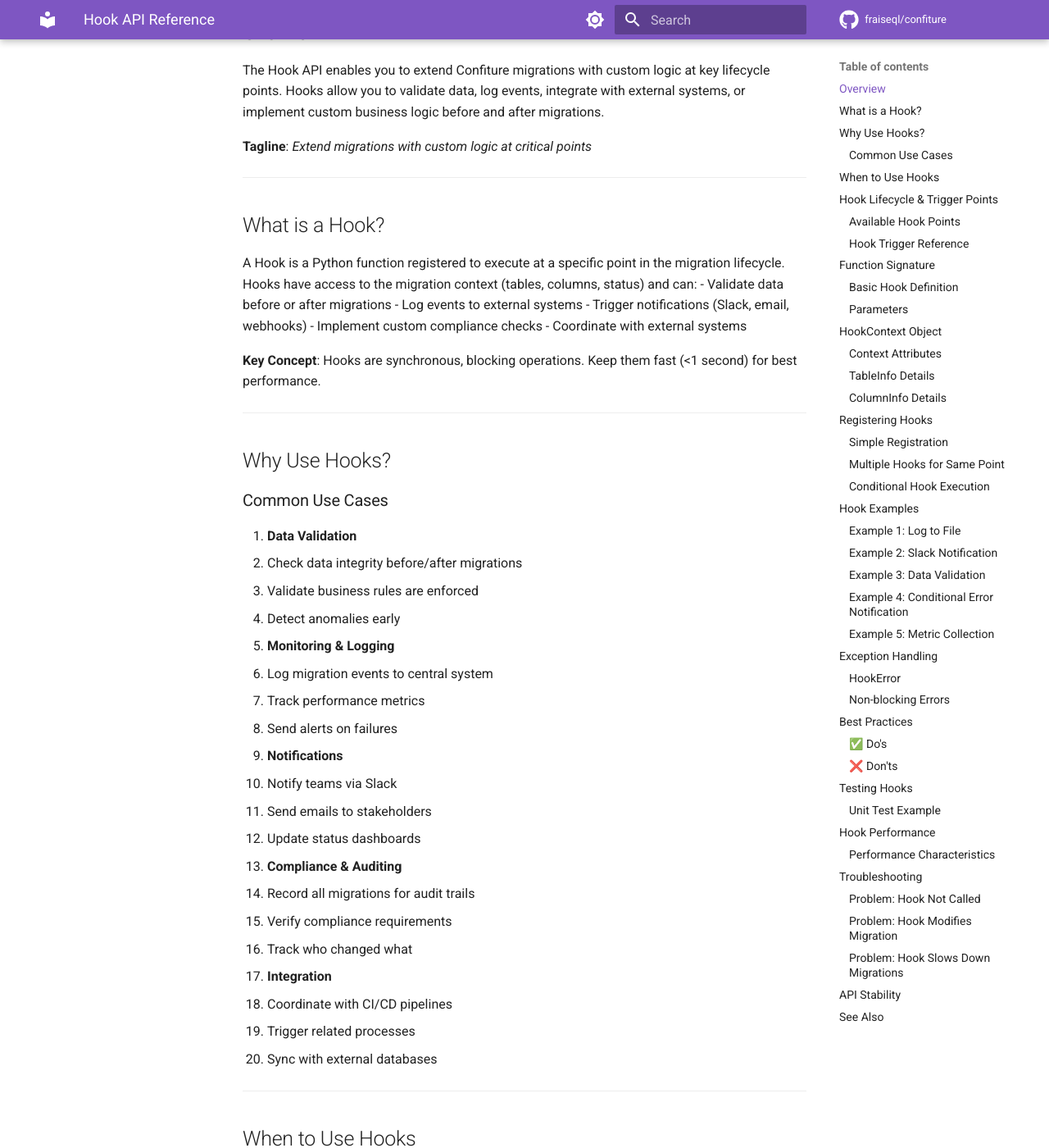
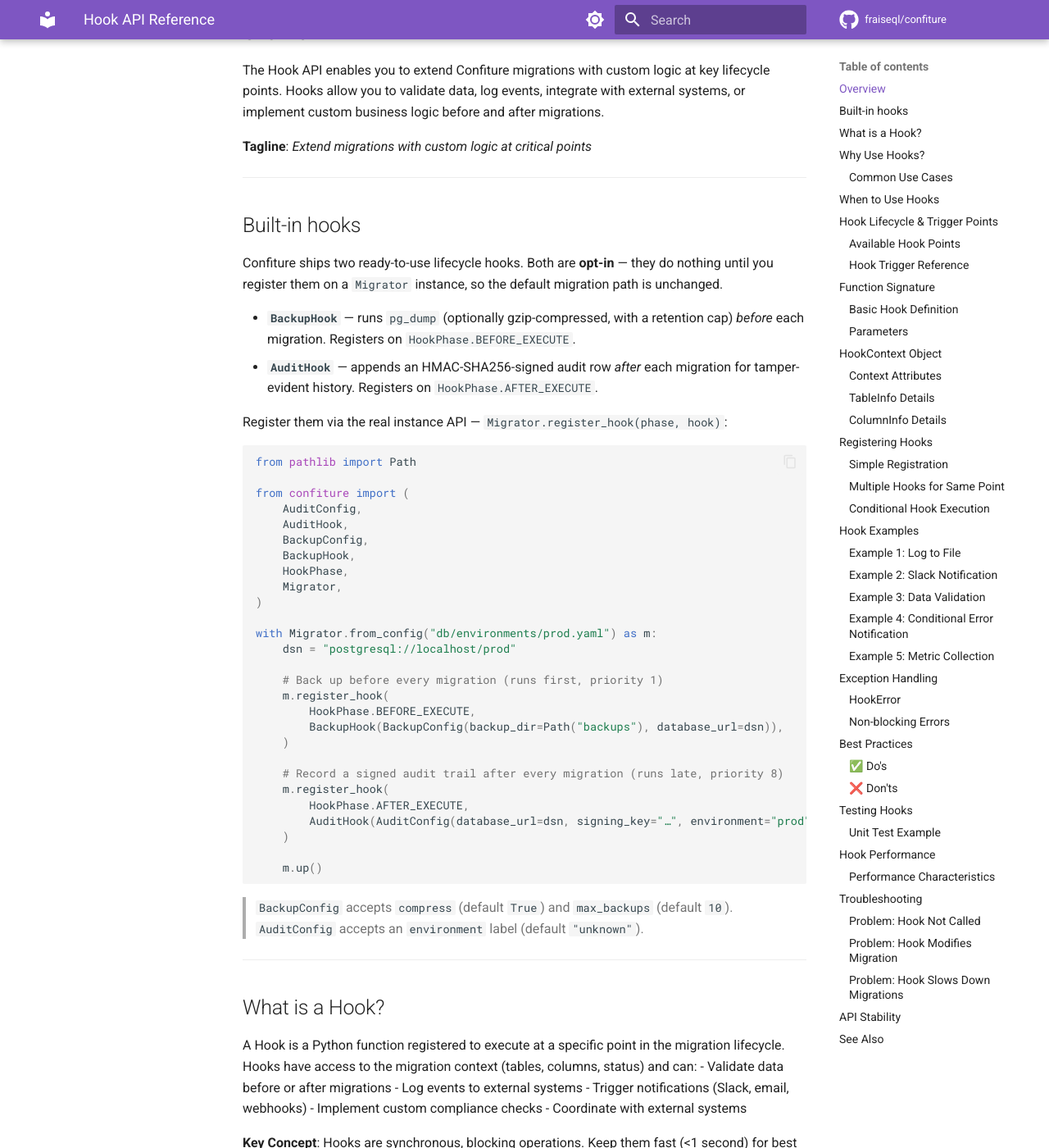
Before and after one commit to fraiseql/confiture, an MkDocs documentation site: the page built from docs/api/hooks.md, in a window 1280 px wide and 1400 px high, scrolled down 339 px. Shown: the whole window at 82% size. Built offline with MkDocs 1.6.1 and Material for MkDocs 9.7.7, drawn with Linux system fonts in a browser that asks for light colours; comment, search, counter and statistics services are not loaded; the version menu is left out.

Commit message:
feat(api)!: expose built-in AuditHook/BackupHook as opt-in library API
The hook registry + Migrator.register_hook seam were wired, but the two
shipped built-in hooks (CHANGELOG'd, referenced in DR/compliance docs)
were importable from nowhere — reachable only by their own tests. Expose
them as public API so users can opt in; nothing runs by default.

## Changes
- __init__.py: add AuditHook/AuditConfig/BackupHook/BackupConfig/HookPhase
  to __all__ + _LAZY_IMPORTS (Phase-04 library-only pattern)
- docs/api/hooks.md: new "Built-in hooks" section using the REAL
  register_hook(HookPhase.X, hook) instance API (the rest of that doc
  still describes a fictional decorator API — flagged, out of scope here)
- test_library_api_exposure.py: assert the 5 hook symbols resolve
- test_doc_builtin_hooks.py: doctest guard over the new section's imports

## Verification
✅ ruff + ty clean; 18 builtin-hook tests + reachability/library guards pass
✅ orphan sweep: core/hooks/builtin/ now reachable (orphans 29→26)

````diff
--- a/docs/api/hooks.md
+++ b/docs/api/hooks.md
@@ -11,6 +11,55 @@
 The Hook API enables you to extend Confiture migrations with custom logic at key lifecycle points. Hooks allow you to validate data, log events, integrate with external systems, or implement custom business logic before and after migrations.
 
 **Tagline**: *Extend migrations with custom logic at critical points*
+
+---
+
+## Built-in hooks
+
+Confiture ships two ready-to-use lifecycle hooks. Both are **opt-in** — they do
+nothing until you register them on a `Migrator` instance, so the default
+migration path is unchanged.
+
+- **`BackupHook`** — runs `pg_dump` (optionally gzip-compressed, with a retention
+  cap) *before* each migration. Registers on `HookPhase.BEFORE_EXECUTE`.
+- **`AuditHook`** — appends an HMAC-SHA256-signed audit row *after* each
+  migration for tamper-evident history. Registers on `HookPhase.AFTER_EXECUTE`.
+
+Register them via the real instance API — `Migrator.register_hook(phase, hook)`:
+
+<!-- doctest:builtin-hooks-imports -->
+```python
+from pathlib import Path
+
+from confiture import (
+    AuditConfig,
+    AuditHook,
+    BackupConfig,
+    BackupHook,
+    HookPhase,
+    Migrator,
+)
+
+with Migrator.from_config("db/environments/prod.yaml") as m:
+    dsn = "postgresql://localhost/prod"
+
+    # Back up before every migration (runs first, priority 1)
+    m.register_hook(
+        HookPhase.BEFORE_EXECUTE,
+        BackupHook(BackupConfig(backup_dir=Path("backups"), database_url=dsn)),
+    )
+
+    # Record a signed audit trail after every migration (runs late, priority 8)
+    m.register_hook(
+        HookPhase.AFTER_EXECUTE,
+        AuditHook(AuditConfig(database_url=dsn, signing_key="…", environment="prod")),
+    )
+
+    m.up()
+```
+
+> `BackupConfig` accepts `compress` (default `True`) and `max_backups` (default
+> `10`). `AuditConfig` accepts an `environment` label (default `"unknown"`).
 
 ---
 
````
Also changed, not shown: CHANGELOG.md (+11 -0 lines), 3 other files.
